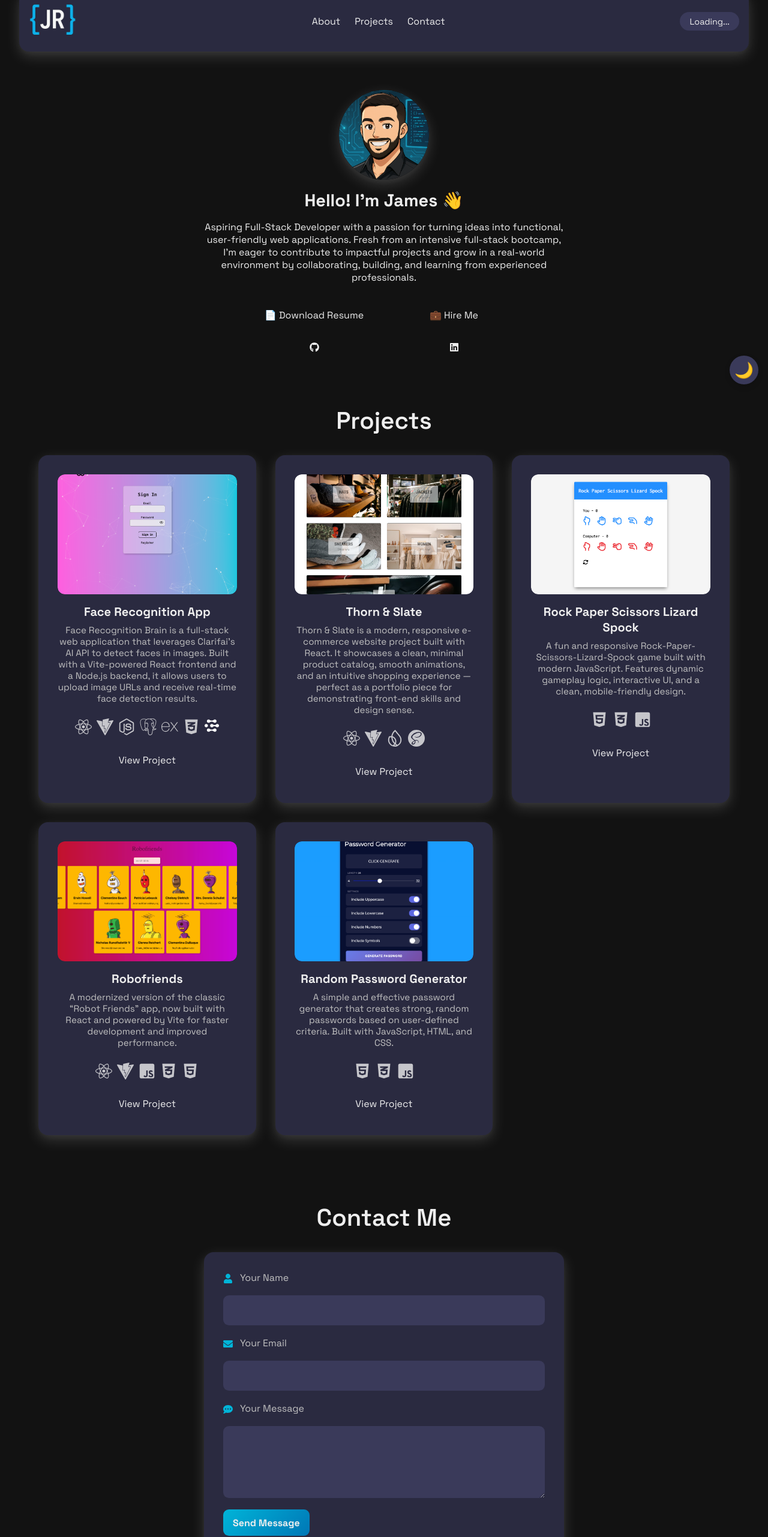
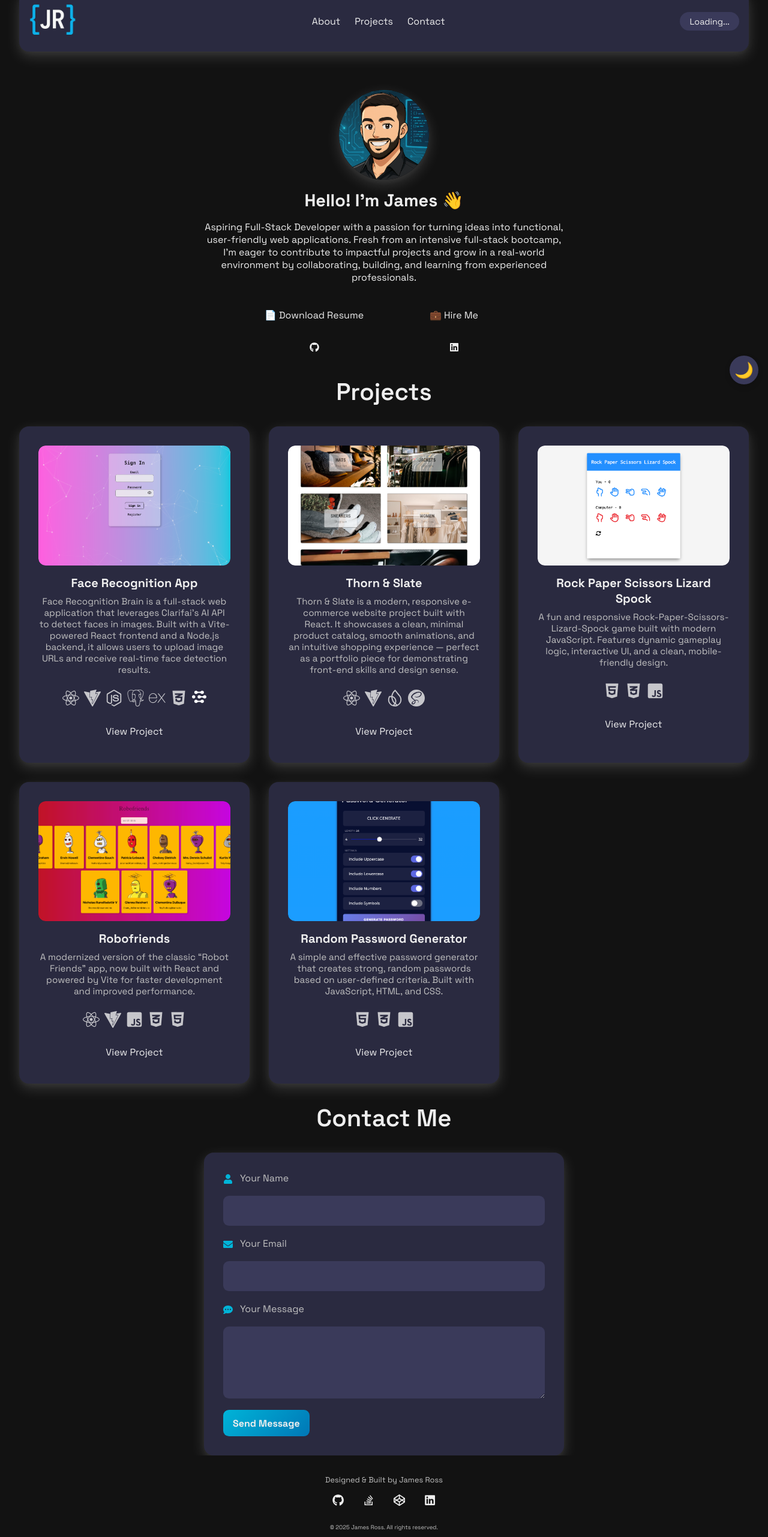
Before and after one commit to semajssor/my-portfolio, a React (Vite) app: page / in a window 1280 px wide. Shown: the part 47-2610 px from the top of the page at 60% size. Built offline with nearby package versions, Linux system fonts and the light colour scheme; no server answers.

Commit message:
modified css

```diff
--- a/src/components/About/About.css
+++ b/src/components/About/About.css
@@ -2,7 +2,7 @@
    display: flex;
    flex-direction: column;
    align-items: center;
-   padding: 2rem;
+   padding-top: 2rem;
    text-align: center;
 }
 
@@ -66,7 +66,6 @@
 /* Mobile-first responsive tweak */
 @media (max-width: 480px) {
    .about-buttons {
-      grid-template-columns: 1fr;
       max-width: 300px;
    }
 }
--- a/src/components/Contact Form/ContactForm.css
+++ b/src/components/Contact Form/ContactForm.css
@@ -1,6 +1,6 @@
 #contact {
   color: var(--text-color);
-  padding: 4rem 2rem;
+  padding-top: 2rem;
   display: flex;
   flex-direction: column;
   align-items: center;
--- a/src/components/Footer/Footer.css
+++ b/src/components/Footer/Footer.css
@@ -2,7 +2,7 @@
 
 .footer {
    background-color: var(--bg-color);
-   padding: 2rem 1rem 0 1rem;
+   padding-top: 2rem;
    color: var(--text-color);
    text-align: center;
    position: relative;
--- a/src/components/Projects/Projects.css
+++ b/src/components/Projects/Projects.css
@@ -1,5 +1,5 @@
 .projects-section {
-   padding: 3rem 2rem;
+   padding-top: 2rem;
    background-color: var(--bg-color);
 }
 
```
